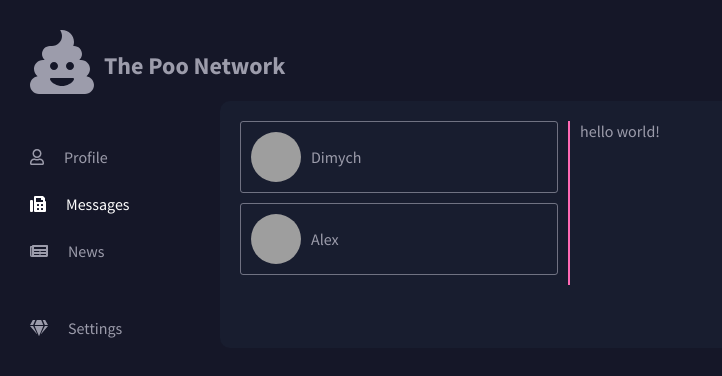
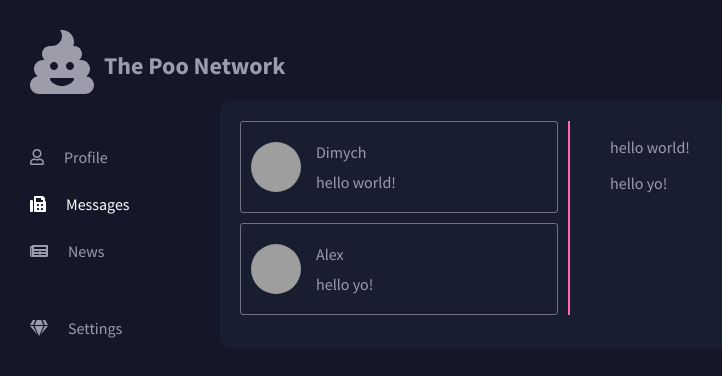
Before and after one commit to Olovyannikov/react-social-network, a React (Create React App) app: page /messages in a window 1280 px wide. Shown: the top 376 px of the page, without its empty margins (0-722 px from the left). Built offline with nearby package versions, Linux system fonts and the light colour scheme; grey boxes are pictures that could not be loaded.

Commit message:
Вынес компоненту MessageItem в отдельную компоненту

```diff
--- a/src/App.jsx
+++ b/src/App.jsx
@@ -4,7 +4,7 @@ import Profile from "./components/Profile/Profile";
 import Messages from "./components/Messages/Messages";
 import {BrowserRouter as Router, Route, Redirect} from "react-router-dom";
 
-const App = ({posts, messages}) => {
+const App = ({posts, messages, profile}) => {
     return (
         <Router>
             <Header/>
@@ -14,7 +14,10 @@ const App = ({posts, messages}) => {
                     <Redirect to={'/profile'}/>
                 </Route>
                 <Route path='/profile'>
-                    <Profile posts={posts}/>
+                    <Profile
+                        posts={posts}
+                        profile={profile}
+                    />
                 </Route>
                 <Route path='/messages'>
                     <Messages messages={messages}/>
--- /dev/null
+++ b/src/components/Messages/MessageItem/MessageItem.jsx
@@ -0,0 +1,19 @@
+import {NavLink} from "react-router-dom";
+import s from "./MessageItem.module.scss";
+
+const MessageItem = ({messages}) => messages.map(message => {
+        return (
+            <li key={message.id}>
+                <NavLink className={s.messageItem} activeClassName={s.active} to={`/messages/${message.id}`}>
+                    <img src={message.src} alt={message.alt}/>
+                    <div className={s.messagePreview}>
+                        <span>{message.name}</span>
+                        <p >{message.message}</p>
+                    </div>
+                </NavLink>
+            </li>
+        )
+    }
+)
+
+export default MessageItem;
--- /dev/null
+++ b/src/components/Messages/MessageItem/MessageItem.module.scss
@@ -0,0 +1,35 @@
+.messageItem {
+  display: flex;
+  align-items: center;
+  gap: 15px;
+
+  border: 1px solid #9c9cabaa;
+  border-radius: 3px;
+  padding: 10px;
+  transition: .2s;
+
+  &:hover, &:focus {
+    background: #9c9cabaa;
+    border: 1px solid transparent;
+
+    &::after {
+      display: none;
+    }
+  }
+
+  &.active {
+    background: #9c9cabaa;
+    border: 1px solid transparent;
+  }
+}
+
+.messagePreview {
+  display: flex;
+  flex-direction: column;
+  span {
+    margin-top: 10px;
+  }
+  p {
+    margin: 10px 0;
+  }
+}
--- a/src/components/Messages/Messages.jsx
+++ b/src/components/Messages/Messages.jsx
@@ -1,27 +1,16 @@
 import s from './Messages.module.scss';
-import {NavLink} from "react-router-dom";
+import MessageItem from "./MessageItem/MessageItem";
 
 const Messages = ({messages}) => {
-
-    const dialogsList = messages.map(message => {
-        return (
-            <li key={message.id}>
-                <NavLink activeClassName={s.active} to={`/messages/${message.id}`}>
-                    <img src={message.src} alt={message.alt}/>
-                    <span>{message.name}</span>
-                </NavLink>
-            </li>
-        )
-    })
 
     return (
         <>
             <div className={s.messages}>
                 <ul className={s.messagesList}>
-                    {dialogsList}
+                    <MessageItem messages={messages}/>
                 </ul>
                 <div className={s.messagesDialog}>
-                    {messages[0].message}
+                    {messages.map(message => <p key={message.id}>{message.message}</p>)}
                 </div>
             </div>
         </>
--- a/src/components/Messages/Messages.module.scss
+++ b/src/components/Messages/Messages.module.scss
@@ -8,33 +8,10 @@
   margin: 0;
   border-right: 2px solid hotpink;
   padding: 0 10px 0 0;
-
-  a {
-    display: flex;
-    align-items: center;
-    gap: 10px;
-
-    border: 1px solid #9c9cabaa;
-    border-radius: 3px;
-    padding: 10px;
-    margin-bottom: 10px;
-    transition: .2s;
-
-    &:hover, &:focus {
-      background: #9c9cabaa;
-      border: 1px solid transparent;
-
-      &::after {
-        display: none;
-      }
-    }
-
-    &.active {
-      background: #9c9cabaa;
-      border: 1px solid transparent;
-    }
-
-  }
+  display: flex;
+  flex-direction: column;
+  justify-content: space-around;
+  gap: 10px;
 
   img {
     border-radius: 50%;
@@ -44,5 +21,5 @@
 }
 
 .messagesDialog {
-  padding-left: 10px;
+  padding-left: 40px;
 }
--- a/src/components/Profile/MyPosts/Post/Post.jsx
+++ b/src/components/Profile/MyPosts/Post/Post.jsx
@@ -4,7 +4,7 @@ import s from './Post.module.scss';
 
 const Post = ({posts}) => {
 
-    let item = posts.map(post => {
+    return posts.map(post => {
         return (
             <div key={post.id} className={s.item}>
                 <div className={s.itemAvatar}>
@@ -17,15 +17,12 @@ const Post = ({posts}) => {
                     </div>
                 </div>
                 <div className="itemPost">
-                <p>{post.message}</p>
+                    <p>{post.message}</p>
 
                 </div>
             </div>
         )
     })
-
-
-    return item
 }
 
 export default Post;
--- a/src/components/Profile/Profile.jsx
+++ b/src/components/Profile/Profile.jsx
@@ -1,16 +1,10 @@
-import profileImg from "../../assets/img/profile.jpg";
-import s from './Profile.module.scss';
 import MyPosts from "./MyPosts/MyPosts";
+import ProfileInfo from "./ProfileInfo/ProfileInfo";
 
-const Profile = ({posts}) => {
+const Profile = ({posts, profile}) => {
     return (
         <>
-            <div className={s.profile}>
-                <div className={s.profileAvatar}>
-                    <img src={profileImg} alt=""/>
-                    <p>Quan Ha</p>
-                </div>
-            </div>
+            <ProfileInfo profile={profile}/>
             <MyPosts posts={posts}/>
         </>
     )
--- a/src/components/Profile/Profile.module.scss
+++ /dev/null
@@ -1,43 +0,0 @@
-.profile {
-  display: flex;
-  margin-top: 20px;
-  border-radius: 6px;
-  background-color: #151728;
-  background-image: url('../../assets/img/profile-back.jfif');
-  background-repeat: no-repeat;
-  background-size: cover;
-  padding-bottom: 20px;
-  position: relative;
-  max-height: 350px;
-  z-index: 1;
-
-  @media (min-width: 1024px) {
-    min-height: 250px;
-    background-position: 0 110%;
-  }
-}
-
-.profileAvatar {
-  z-index: 1;
-  display: flex;
-  align-items: center;
-  margin-left: 24px;
-  padding-top: 10%;
-  p {
-    color: white;
-    font-size: 22px;
-    margin-left: 24px;
-    font-weight: 600;
-  }
-  img {
-    border-radius: 50%;
-    width: 80px;
-    height: 80px;
-    object-fit: cover;
-    border: 3px solid #151728;
-    @media (min-width: 768px) {
-      width: 150px;
-      height: 150px;
-    }
-  }
-}
--- /dev/null
+++ b/src/components/Profile/ProfileInfo/ProfileInfo.jsx
@@ -0,0 +1,17 @@
+import s from './ProfileInfo.module.scss';
+
+const ProfileInfo = ({profile}) => {
+    return (
+        <div className={s.profile}>
+            <div className={s.profileAvatar}>
+                <img src={profile[0].img} alt=""/>
+                <p>
+                    <span>{profile[0].name} </span>
+                    <span>{profile[0].lastName}</span>
+                </p>
+            </div>
+        </div>
+    )
+}
+
+export default ProfileInfo;
--- /dev/null
+++ b/src/components/Profile/ProfileInfo/ProfileInfo.module.scss
@@ -0,0 +1,43 @@
+.profile {
+  display: flex;
+  margin-top: 20px;
+  border-radius: 6px;
+  background-color: #151728;
+  background-image: url('../../../assets/img/profile-back.jfif');
+  background-repeat: no-repeat;
+  background-size: cover;
+  padding-bottom: 20px;
+  position: relative;
+  max-height: 350px;
+  z-index: 1;
+
+  @media (min-width: 1024px) {
+    min-height: 250px;
+    background-position: 0 110%;
+  }
+}
+
+.profileAvatar {
+  z-index: 1;
+  display: flex;
+  align-items: center;
+  margin-left: 24px;
+  padding-top: 10%;
+  p {
+    color: white;
+    font-size: 22px;
+    margin-left: 24px;
+    font-weight: 600;
+  }
+  img {
+    border-radius: 50%;
+    width: 80px;
+    height: 80px;
+    object-fit: cover;
+    border: 3px solid #151728;
+    @media (min-width: 768px) {
+      width: 150px;
+      height: 150px;
+    }
+  }
+}
--- a/src/index.js
+++ b/src/index.js
@@ -4,6 +4,13 @@ import './index.scss';
 import App from './App';
 
 const state = {
+    profile: [
+        {
+            name: 'Quan',
+            lastName: 'Ha',
+            img: 'static/media/profile.jpg'
+        }
+    ],
     posts: [
         {
             src: 'https://encrypted-tbn0.gstatic.com/images?q=tbn:ANd9GcSxLkbtTa0kfmKizxJgqECQLdlt_xq1R2jEQQ&usqp=CAU',
@@ -46,6 +53,7 @@ ReactDOM.render(
         <App
             posts={state.posts}
             messages={state.messages}
+            profile={state.profile}
         />
     </React.StrictMode>,
     document.getElementById('root')
```
